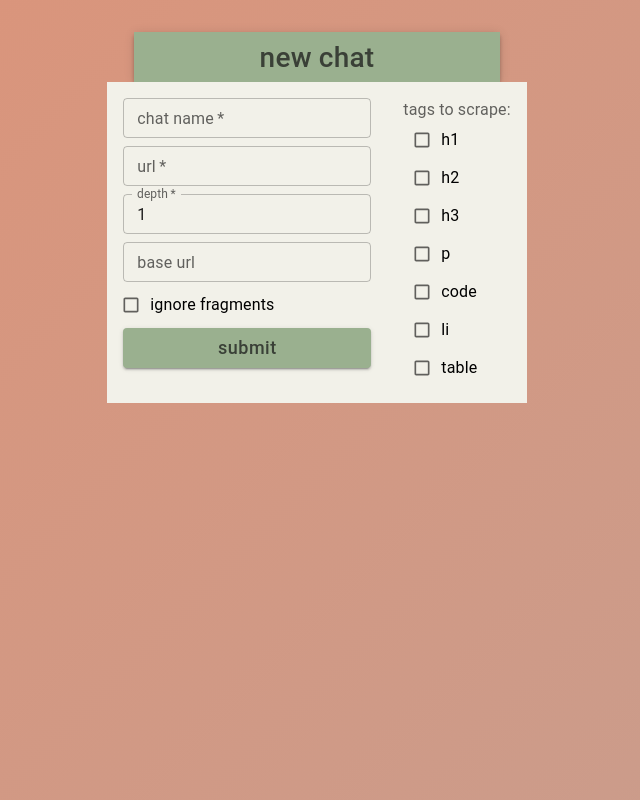
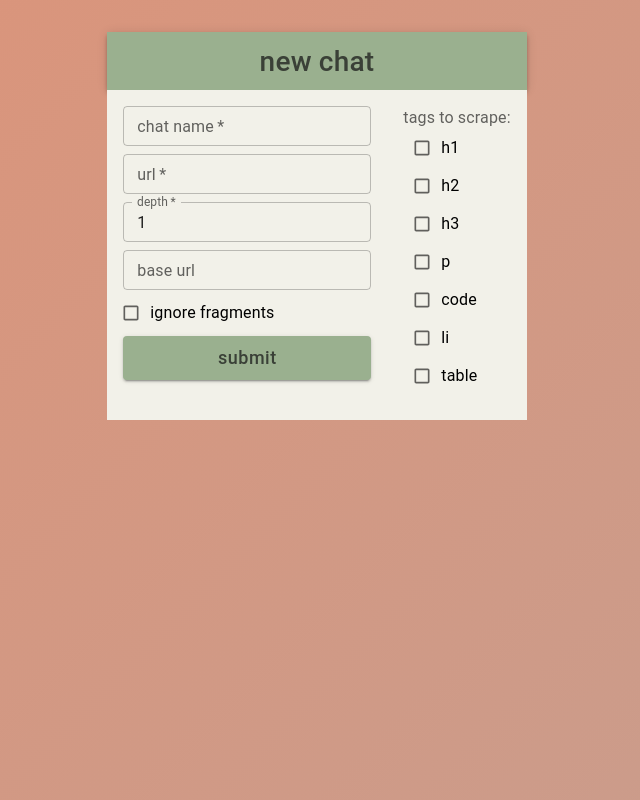
Before and after one commit to tfsingh/mirage, a React (Vite) app: page / in a window 1280 px wide. Both pictures are taken after a click on the button 1172 px from the left and 64 px from the top of the page. Shown: the whole page, without its empty margins (323-963 px from the left). Built offline with nearby package versions, Linux system fonts and the light colour scheme.

Commit message:
Fix width of appbar in config

```diff
--- a/src/Config.tsx
+++ b/src/Config.tsx
@@ -96,17 +96,21 @@ const Config = () => {
 
     return (
         <Container>
+            <Box sx={{ display: 'flex', justifyContent: 'center', width: '100%' }}>
+                <Box sx={{ backgroundColor: 'white', maxWidth: '600px', margin: '0 auto', width: 'auto', bgcolor: '#F2F1E9' }}>
                     <AppBar position="static" color="default" sx={{
-                alignItems: 'center', justifyContent: 'center', width: '366px', maxWidth: '600px', margin: '0 auto', height: '50px', bgcolor: '#9ab08f'
+                        alignItems: 'center', justifyContent: 'center', width: '100%', bgcolor: '#9ab08f', height: '15%'
                     }}>
                         <Typography variant="h6" gutterBottom sx={{ mt: 1.5, fontSize: '28px', color: '#3a4037' }}>
                             new chat
                         </Typography>
                     </AppBar>
 
-            <Box sx={{ display: 'flex', justifyContent: 'center', width: '100%' }}>
-                <Box sx={{ backgroundColor: 'white', display: 'flex', flexDirection: 'row', justifyContent: 'center', alignItems: 'flex-start', p: 1, margin: '0 auto', maxWidth: '600px', width: 'auto', bgcolor: '#F2F1E9' }}>
-                    <Box sx={{ backgroundColor: 'white', display: 'flex', flexDirection: 'column', alignItems: 'center', justifyContent: 'center', mr: 2, p: 1, maxWidth: '650px', bgcolor: '#F2F1E9' }}>
+                    <Box sx={{ display: 'flex', justifyContent: 'center', bgcolor: '#F2F1E9' }}>
+                        <Box sx={{
+                            backgroundColor: 'white', display: 'flex', flexDirection: 'row', justifyContent: 'center', alignItems: 'flex-start', p: 1, width: '100%', bgcolor: '#F2F1E9'
+                        }}>
+                            < Box sx={{ backgroundColor: 'white', display: 'flex', flexDirection: 'column', alignItems: 'center', justifyContent: 'center', mr: 2, p: 1, bgcolor: '#F2F1E9' }}>
                                 <FormControl component="form" onSubmit={handleSubmit} variant="standard" sx={{ width: '100%', bgcolor: '#F2F1E9' }}>
                                     <TextField
                                         label="chat name"
@@ -169,7 +173,8 @@ const Config = () => {
                                                     },
                                                 },
                                             ],
-                                }}>
+                                        }}
+                                    >
                                         <TextField
                                             label="base url"
                                             variant="outlined"
@@ -186,8 +191,7 @@ const Config = () => {
                                         sx={{ mb: 0.5 }}
                                     />
 
-                            <Button type="submit" variant="contained" color="primary" size="small"
-                                sx={{
+                                    <Button type="submit" variant="contained" sx={{
                                         bgcolor: '#9ab08f',
                                         color: '#3a4037',
                                         textTransform: 'lowercase',
@@ -217,7 +221,9 @@ const Config = () => {
                             </Box>
                         </Box>
                     </Box>
-        </Container>
+                </Box>
+            </Box >
+        </Container >
     );
 };
 
```
Lines whose indentation alone changed are shown as unchanged.
